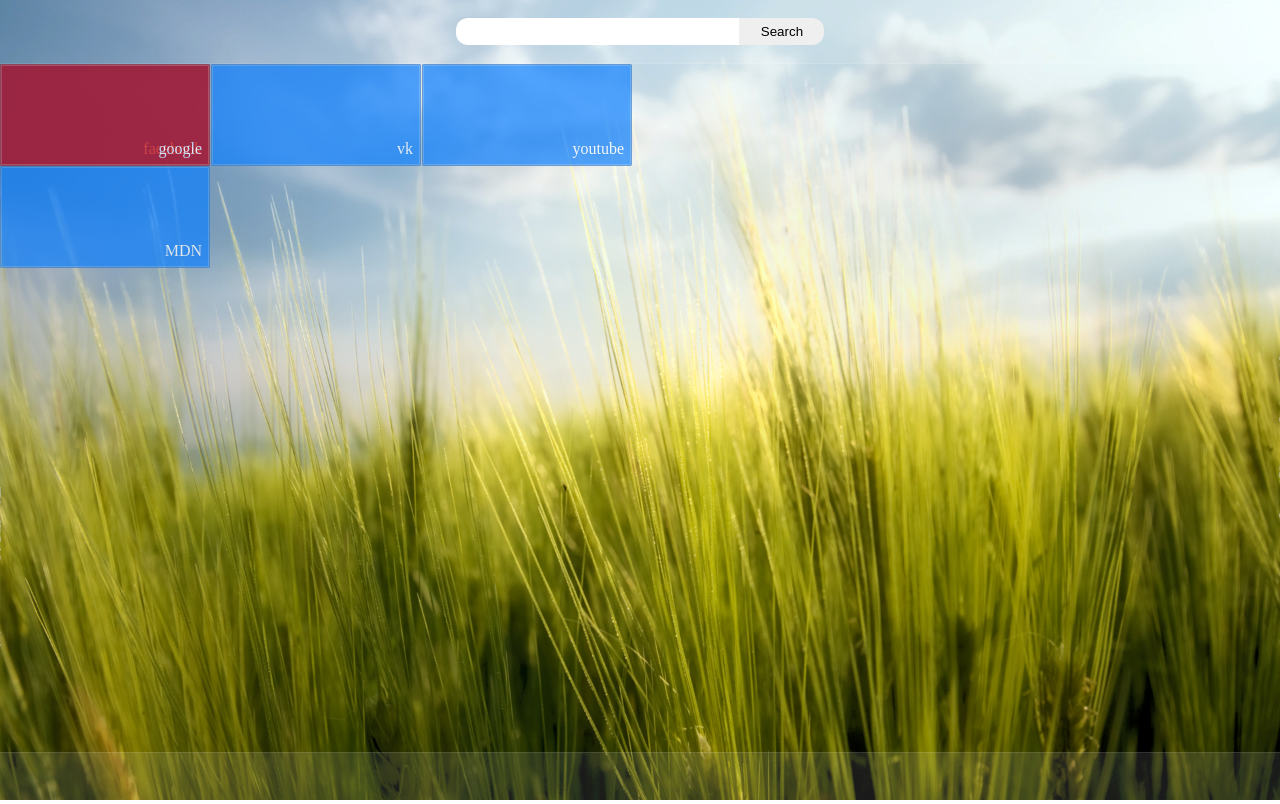
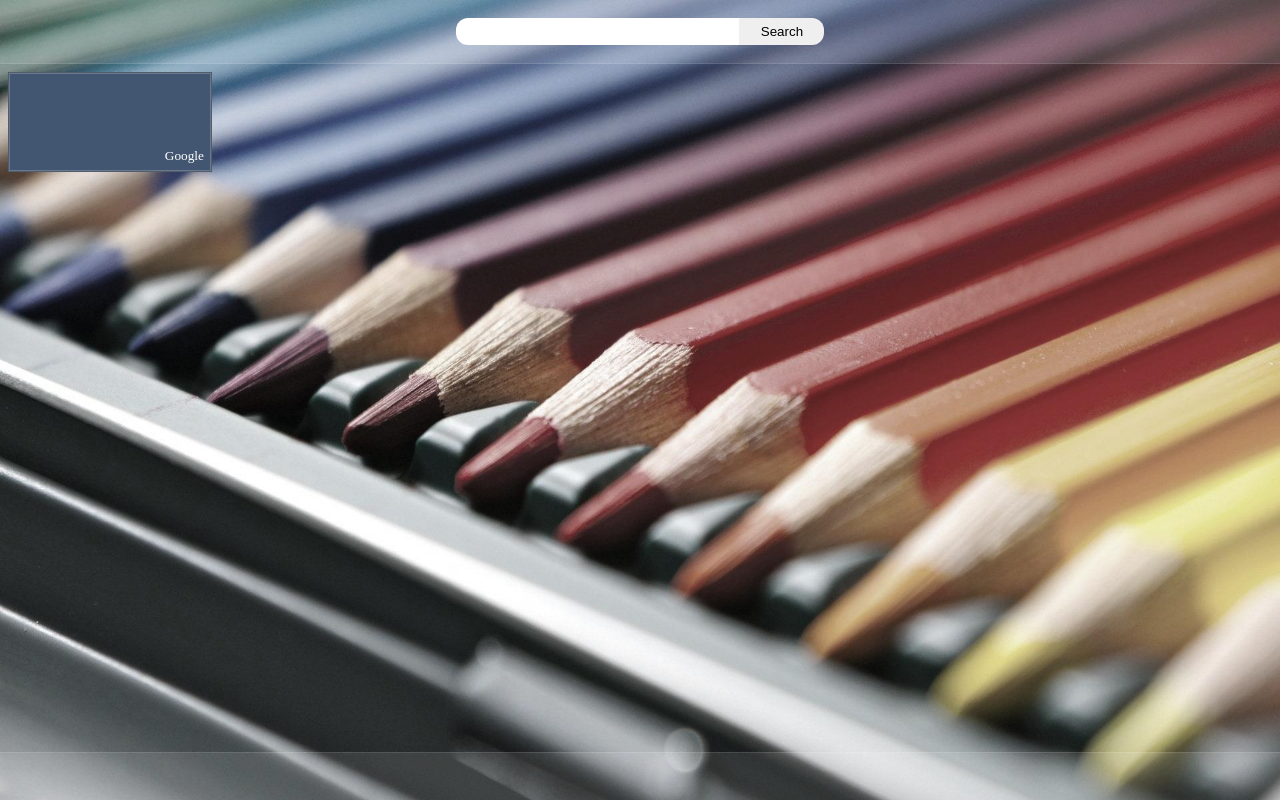
Before and after one commit to xenopont/startscreen, a plain HTML site: page index.html in a window 1280 px wide. Drawn offline with Linux system fonts and the light colour scheme.

Commit message:
random colors and reformatting helpers

```diff
--- a/index.html
+++ b/index.html
@@ -65,6 +65,7 @@
                             border: none;
                             border-radius: 0px 12px 12px 0px;
                             vertical-align: middle;
+                            font-size: 10pt;
                         }
                         input#search_keyword:focus, button#search_button
                         {
@@ -91,19 +92,13 @@
                     {
                         position: absolute;
                         background: rgba(13, 128, 255, 1);
-                        opacity: 0.70;
-                        width: 210px;
-                        height: 102px;
-                        box-shadow: inset 0px 0px 0px 2px rgba(255, 255, 255, 0.2), inset 0px 0px 0px 1px rgba(0, 0, 0, 0.30);
-                        border-radius: 2px;
-                        animation-duration: 0.13s;
-                        animation-name: shortcut_mouse_out;
-                    }
-                    div#content div.group div.shortcut:hover
-                    {
-                        opacity: 0.92;
-                        animation-duration: 0.25s;
-                        animation-name: shortcut_mouse_over;
+                        width: 204px;
+                        height: 100px;
+                        left: 8px;
+                        top: 8px;
+                        overflow: hidden;
+                        box-shadow: inset 0px 0px 0px 2px rgba(255, 255, 255, 0.2), inset 0px 0px 0px 1px rgba(0, 0, 0, 0.40);
+                        border-radius: 0px;
                     }
                         div#content div.group div.shortcut span.title
                         {
@@ -111,6 +106,8 @@
                             right: 8px;
                             bottom: 8px;
                             color: #fff;
+                            font-size: 10pt;
+                            cursor: default;
                         }
 			div#bottom_bar
 			{
@@ -220,26 +217,49 @@
                 from { opacity: 1; }
                 to   { opacity: 0; }
             }
-
-            @keyframes shortcut_mouse_over
-            {
-                from { opacity: 0.70; }
-                to   { opacity: 0.92; }
-            }
-            @keyframes shortcut_mouse_out
-            {
-                from { opacity: 0.92; }
-                to   { opacity: 0.70; }
-            }
             /* ]]> */
 		</style>
 		<script type="text/javascript">
 			/* <![CDATA[ */
 			window.Main = function ()
 			{
+
                 /*******************************************************************************************************
                  *
-                 * XElement()
+                 * Constants
+                 *
+                 ******************************************************************************************************/
+                var
+                    MARGIN_X = 4,
+                    MARGIN_Y = 4,
+
+                    UNIT_X = 48,
+                    UNIT_Y = 48
+
+                /*******************************************************************************************************
+                 *
+                 * Types
+                 *
+                 ******************************************************************************************************/
+                var color = function (r, g, b, a) {
+                    return {
+                        r: r,
+                        g: g,
+                        b: b,
+                        a: a,
+
+                        toRgb: function () {
+                            return 'rgb(' + r + ', ' + g + ', ' + b + ')'
+                        },
+                        toRgba: function () {
+                            return 'rgba(' + r + ', ' + g + ', ' + b + ', ' + a + ')'
+                        }
+                    }
+                }
+
+                /*******************************************************************************************************
+                 *
+                 * xElement()
                  *
                  ******************************************************************************************************/
                 var xElement = function (obj)
@@ -275,13 +295,52 @@
                  * Helpers
                  *
                  ******************************************************************************************************/
-                window.Helpers =
-                {
-                    search: function (searchString)
-                    {
-                        if (searchString !== '') {
-                            window.location.href = 'http://yandex.ru/yandsearch?text=' + searchString
+                var createGroup = function () {
+                    return xElement({ instance: document.createElement('div'),
+                        Shortcuts: [],
+                        className: 'group',
+                        addShortcut: function (shortcut) {
+                            this.Shortcuts.push(shortcut)
+                            this.appendChild(shortcut)
                         }
+                    })
+                }
+
+                var createShortcut = function (properties) {
+                    var result = xElement({
+                        instance: document.createElement('div'),
+                        className: 'shortcut',
+                        Color: (properties.hasOwnProperty('color') ? properties.color : randomColor()),
+                        Title: (properties.hasOwnProperty('title') ? properties.title : ''),
+                        Url:   (properties.hasOwnProperty('url')   ? properties.url   : '#'),
+                        setColor: function (newColor) {
+                            this.Color = newColor
+                            this.style.backgroundColor = this.Color.toRgba()
+                        },
+                        'evt-click': function (e) {
+                            window.location.href = this.Url
+                        }
+                    })
+                    result.appendChild(xElement({
+                        instance: document.createElement('span'),
+                        className: 'title',
+                        innerHTML: result.Title
+                    }))
+                    result.setColor(result.Color)
+                    return result
+                }
+
+                var rand = function (min, max) {
+                    return Math.floor(min + Math.random() * (max - min));
+                }
+
+                var randomColor = function () {
+                    return color( rand(32, 223), rand(32, 223), rand(32, 223), 1 )
+                }
+
+                var search = function (searchString) {
+                    if (searchString !== '') {
+                        window.location.href = 'http://yandex.ru/yandsearch?text=' + searchString
                     }
                 }
 
@@ -293,7 +352,7 @@
                 window.Menus = xElement({ instance: 'menus',
                     ActiveMenu: null,
                     ContentMenu: xElement({ instance: 'content_menu',
-                        AddItem: xElement({ instance: 'content_menu_add_item'})
+                        AddItem: xElement({ instance: 'content_menu_add_item' })
                     }),
                     hide: function (menuObj)
                     {
@@ -334,12 +393,12 @@
                                 'evt-paste': function (e)
                                 {
                                     setTimeout(function () {
-                                        window.Helpers.search(window.Page.TopBar.Items.SearchKeyword.value)
+                                        search(window.Page.TopBar.Items.SearchKeyword.value)
                                     }, 10)
                                 },
                                 'evt-keypress': function (e) {
                                     if (e.keyCode == 13) {
-                                        window.Helpers.search(window.Page.TopBar.Items.SearchKeyword.value)
+                                        search(window.Page.TopBar.Items.SearchKeyword.value)
                                     }
                                 }
                             }),
@@ -347,7 +406,7 @@
                                 'evt-click': function (e)
                                 {
                                     window.Page.TopBar.Items.SearchKeyword.focus()
-                                    window.Helpers.search(window.Page.TopBar.Items.SearchKeyword.value)
+                                    search(window.Page.TopBar.Items.SearchKeyword.value)
                                 }
                             })
                         }),
@@ -365,39 +424,6 @@
                         addGroup: function (group) {
                             this.Groups.push(group)
                             this.appendChild(group)
-                        },
-                        createGroup: function () {
-                            return xElement({ instance: document.createElement('div'),
-                                Shortcuts: [],
-                                className: 'group',
-                                addShortcut: function (shortcut) {
-                                    this.Shortcuts.push(shortcut)
-                                    this.appendChild(shortcut)
-                                }
-                            })
-                        },
-                        createShortcut: function (url, text, color) {
-                            var result = xElement({
-                                instance: document.createElement('div'),
-                                className: 'shortcut',
-                                Color: color,
-                                Title: text,
-                                Url: url,
-                                setColor: function (newColor) {
-                                    this.Color = newColor
-                                    this.style.backgroundColor = this.Color
-                                },
-                                'evt-click': function (e) {
-                                    window.location.href = this.Url
-                                }
-                            })
-                            result.appendChild(xElement({
-                                instance: document.createElement('span'),
-                                className: 'title',
-                                innerHTML: result.Title
-                            }))
-                            result.setColor(color)
-                            return result
                         }
                     }),
                     BottomBar: xElement({ instance: 'bottom_bar',
@@ -409,6 +435,11 @@
                     Background: xElement({ instance: 'page_background' })
                 })
 
+                /*******************************************************************************************************
+                 *
+                 * Document events
+                 *
+                 ******************************************************************************************************/
                 document.addEventListener('contextmenu', function (e) {
                     if (e.target !== window.Page.TopBar.Items.SearchKeyword) {
                         e.preventDefault()
@@ -425,13 +456,20 @@
                     window.Menus.hide(window.Menus.ActiveMenu)
                 })
 
+
+
                 // group and shortcut creation test {
-                var g = window.Page.Content.createGroup()
+                var g = createGroup()
                 g.addShortcut(
-                    window.Page.Content.createShortcut('http://google.com/', 'google', '#c00')
+                    createShortcut({
+                        url: 'http://google.com/',
+                        title: 'Google'
+                    })
                 )
                 window.Page.Content.addGroup(g)
                 // } group and shortcut creation test
+
+
 
                 window.Page.TopBar.Items.SearchKeyword.focus()
 			}
@@ -457,7 +495,7 @@
 	</head>
 	<body>
 		<div id="page">
-            <img id="page_background" src="./bkgrnd/017.jpg" alt="" width="100%" height="100%" />
+            <img id="page_background" src="./bkgrnd/016.jpg" alt="" width="100%" height="100%" />
 			<div id="top_bar">
 				<ul id="top_bar_items">
                     <li id="search_field">
@@ -466,20 +504,7 @@
                 </ul>
 			</div>
 			<div id="content">
-                <div class="group">
-                    <div class="shortcut" style="left: 0px; top: 0px;" onclick="document.location.href='https://facebook.com/'">
-                        <span class="title">facebook</span>
-                    </div>
-                    <div class="shortcut" style="left: 211px; top: 0px;" onclick="document.location.href='https://vk.com/'">
-                        <span class="title">vk</span>
-                    </div>
-                    <div class="shortcut" style="left: 422px; top: 0px;" onclick="document.location.href='https://youtube.com/'">
-                        <span class="title">youtube</span>
-                    </div>
-                    <div class="shortcut" style="left: 0px; top: 102px;" onclick="document.location.href='https://developer.mozilla.org/en-US/docs/Web/JavaScript/Reference'">
-                        <span class="title">MDN</span>
-                    </div>
-                </div>
+
 			</div>
 			<div id="bottom_bar">
 
```
